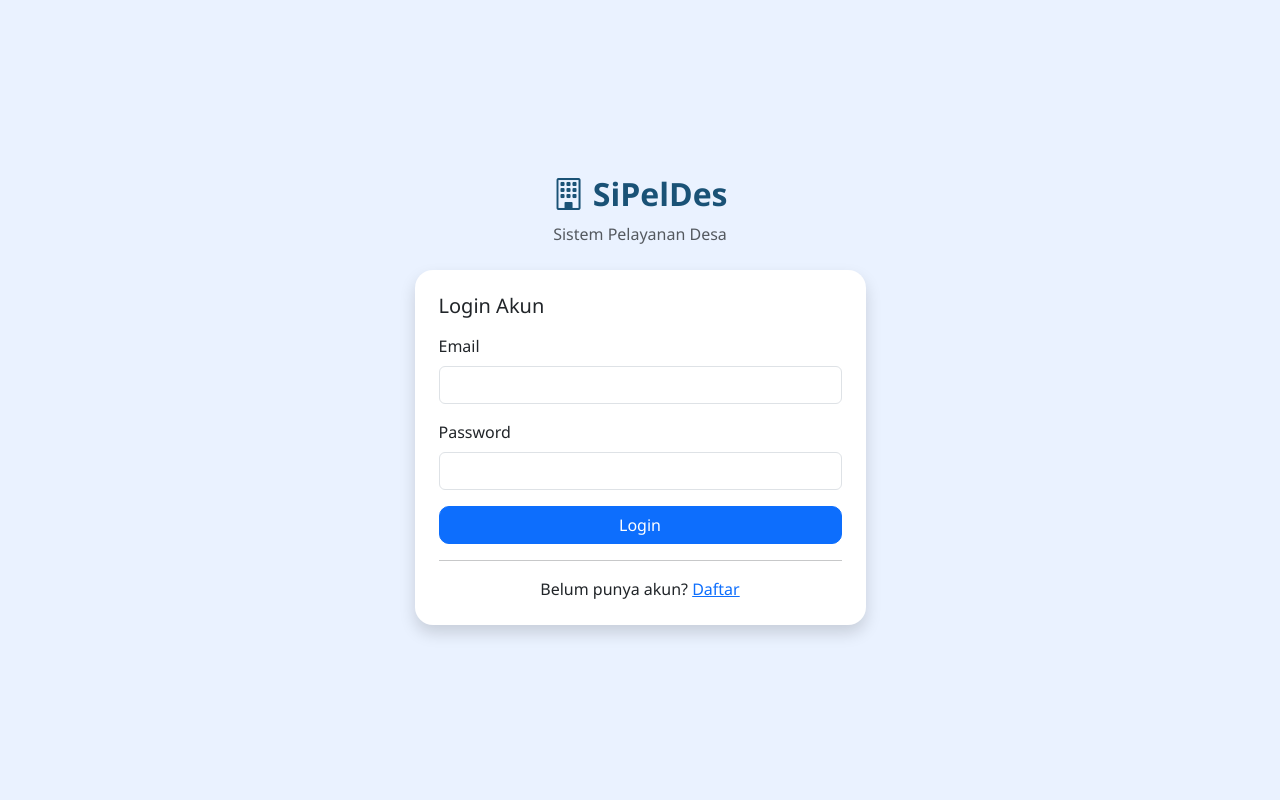
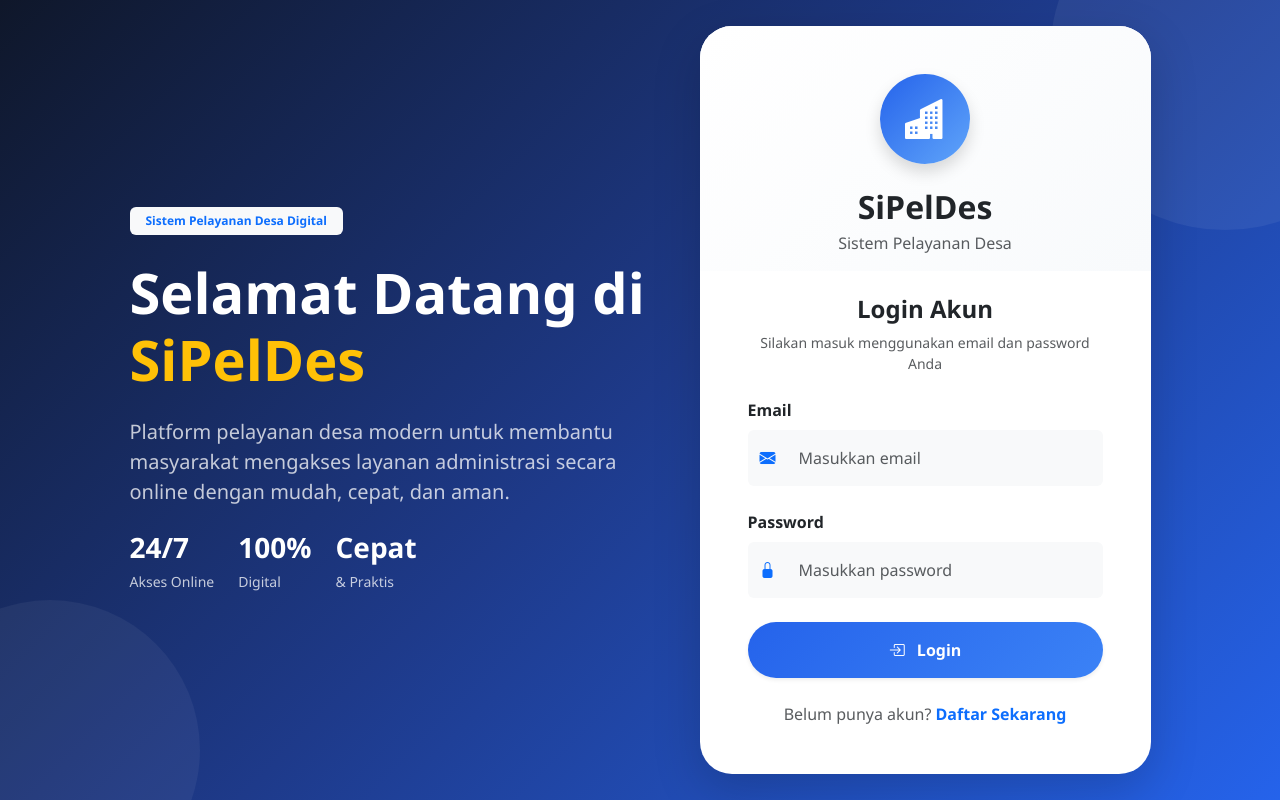
Before and after one commit to Nouval-21/sipledes, a Flask app: page /auth/login in a window 1280 px wide. Run offline with Flask 3, Linux system fonts and the light colour scheme.

Commit message:
Revamp login.html with new design and layout
Updated the login page layout with a new design and improved styles.

```diff
--- a/app/templates/login.html
+++ b/app/templates/login.html
@@ -1,41 +1,249 @@
-{% extends 'base.html' %} {% block title %}Login - SiPelDes{% endblock %} {%
-block public_content %}
-<div class="min-vh-100 d-flex align-items-center" style="background: #eaf2ff">
-  <div class="container">
-    <div class="row justify-content-center">
-      <div class="col-md-5">
+{% extends 'base.html' %}
+{% block title %}Login - SiPelDes{% endblock %}
+
+{% block public_content %}
+
+<div
+  class="min-vh-100 d-flex align-items-center position-relative overflow-hidden"
+  style="
+    background:
+    linear-gradient(135deg,#0f172a,#1e3a8a,#2563eb);
+  "
+>
+
+  <!-- ORNAMENT -->
+  <div
+    style="
+      position:absolute;
+      top:-120px;
+      right:-120px;
+      width:350px;
+      height:350px;
+      border-radius:50%;
+      background:rgba(255,255,255,0.06);
+    "
+  ></div>
+
+  <div
+    style="
+      position:absolute;
+      bottom:-100px;
+      left:-100px;
+      width:300px;
+      height:300px;
+      border-radius:50%;
+      background:rgba(255,255,255,0.05);
+    "
+  ></div>
+
+  <div class="container position-relative">
+
+    <div class="row justify-content-center align-items-center">
+
+      <!-- LEFT SIDE -->
+      <div class="col-lg-6 d-none d-lg-block text-white">
+
+        <span class="badge bg-light text-primary px-3 py-2 mb-4">
+          Sistem Pelayanan Desa Digital
+        </span>
+
+        <h1 class="display-4 fw-bold mb-4">
+          Selamat Datang di
+          <span class="text-warning">
+            SiPelDes
+          </span>
+        </h1>
+
+        <p class="lead opacity-75 mb-4" style="max-width: 550px;">
+          Platform pelayanan desa modern untuk membantu masyarakat
+          mengakses layanan administrasi secara online dengan mudah,
+          cepat, dan aman.
+        </p>
+
+        <div class="d-flex gap-4 mt-4">
+
+          <div>
+            <h3 class="fw-bold mb-1">24/7</h3>
+            <small class="opacity-75">
+              Akses Online
+            </small>
+          </div>
+
+          <div>
+            <h3 class="fw-bold mb-1">100%</h3>
+            <small class="opacity-75">
+              Digital
+            </small>
+          </div>
+
+          <div>
+            <h3 class="fw-bold mb-1">Cepat</h3>
+            <small class="opacity-75">
+              & Praktis
+            </small>
+          </div>
+
+        </div>
+
+      </div>
+
+      <!-- LOGIN CARD -->
+      <div class="col-lg-5 col-md-8">
+
+        <div
+          class="card border-0 shadow-lg rounded-5 overflow-hidden"
+          style="
+            backdrop-filter: blur(10px);
+          "
+        >
+
+          <!-- HEADER -->
+          <div
+            class="text-center p-5 pb-3"
+            style="
+              background:
+              linear-gradient(135deg,#ffffff,#f8fafc);
+            "
+          >
+
+            <div
+              class="rounded-circle mx-auto d-flex align-items-center justify-content-center shadow mb-4"
+              style="
+                width:90px;
+                height:90px;
+                background:
+                linear-gradient(135deg,#2563eb,#60a5fa);
+                color:white;
+              "
+            >
+
+              <i class="bi bi-buildings-fill fs-1"></i>
+
+            </div>
+
+            <h2 class="fw-bold mb-1 text-dark">
+              SiPelDes
+            </h2>
+
+            <p class="text-muted mb-0">
+              Sistem Pelayanan Desa
+            </p>
+
+          </div>
+
+          <!-- BODY -->
+          <div class="card-body p-5 pt-4">
+
             <div class="text-center mb-4">
-          <h2 class="fw-bold" style="color: #1a5276">
-            <i class="bi bi-building"></i> SiPelDes
-          </h2>
-          <p class="text-muted">Sistem Pelayanan Desa</p>
+
+              <h4 class="fw-bold mb-2">
+                Login Akun
+              </h4>
+
+              <p class="text-muted small mb-0">
+                Silakan masuk menggunakan email dan password Anda
+              </p>
+
             </div>
-        <div class="card shadow border-0 p-4">
-          <h5 class="mb-3">Login Akun</h5>
+
             <form method="POST">
-            <div class="mb-3">
-              <label class="form-label">Email</label>
-              <input type="email" name="email" class="form-control" required />
+
+              <!-- EMAIL -->
+              <div class="mb-4">
+
+                <label class="form-label fw-semibold">
+                  Email
+                </label>
+
+                <div class="input-group">
+
+                  <span class="input-group-text bg-light border-0">
+                    <i class="bi bi-envelope-fill text-primary"></i>
+                  </span>
+
+                  <input
+                    type="email"
+                    name="email"
+                    class="form-control border-0 bg-light py-3"
+                    placeholder="Masukkan email"
+                    required
+                  />
+
                 </div>
-            <div class="mb-3">
-              <label class="form-label">Password</label>
+
+              </div>
+
+              <!-- PASSWORD -->
+              <div class="mb-4">
+
+                <label class="form-label fw-semibold">
+                  Password
+                </label>
+
+                <div class="input-group">
+
+                  <span class="input-group-text bg-light border-0">
+                    <i class="bi bi-lock-fill text-primary"></i>
+                  </span>
+
                   <input
                     type="password"
                     name="password"
-                class="form-control"
+                    class="form-control border-0 bg-light py-3"
+                    placeholder="Masukkan password"
                     required
                   />
+
                 </div>
-            <button type="submit" class="btn btn-primary w-100">Login</button>
+
+              </div>
+
+              <!-- BUTTON -->
+              <button
+                type="submit"
+                class="btn btn-primary w-100 py-3 rounded-pill fw-semibold shadow-sm"
+                style="
+                  background:
+                  linear-gradient(135deg,#2563eb,#3b82f6);
+                  border:none;
+                "
+              >
+
+                <i class="bi bi-box-arrow-in-right me-2"></i>
+                Login
+
+              </button>
+
             </form>
-          <hr />
-          <p class="text-center mb-0">
+
+            <!-- REGISTER -->
+            <div class="text-center mt-4">
+
+              <p class="text-muted mb-0">
+
                 Belum punya akun?
-            <a href="{{ url_for('auth.register') }}">Daftar</a>
+
+                <a
+                  href="{{ url_for('auth.register') }}"
+                  class="text-decoration-none fw-bold"
+                >
+                  Daftar Sekarang
+                </a>
+
               </p>
+
             </div>
+
           </div>
+
         </div>
+
       </div>
+
     </div>
+
+  </div>
+
+</div>
+
 {% endblock %}
```
Lines whose indentation alone changed are shown as unchanged.
